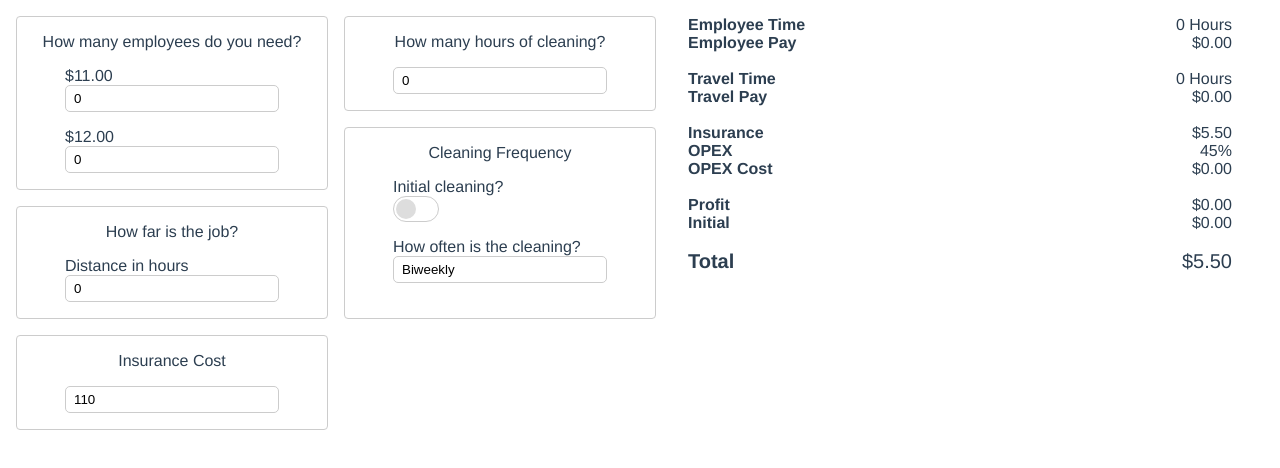
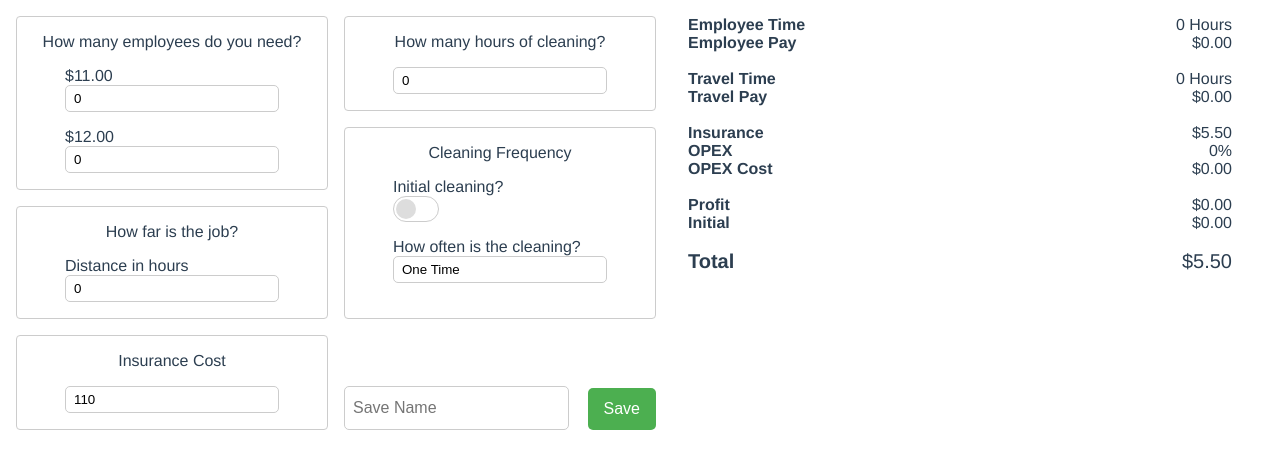
Before and after one commit to treemmett/quote-form, a Vue app: page / in a window 1280 px wide. Shown: the top 468 px of the page. Built offline with nearby package versions, Linux system fonts and the light colour scheme.

Commit message:
feat: add quote saving

```diff
--- a/src/views/Home.vue
+++ b/src/views/Home.vue
@@ -27,6 +27,11 @@
       <card title="Insurance Cost" class="insurance">
         <text-field v-model="insurance" />
       </card>
+
+      <form class="save" @submit.prevent="save">
+        <input class="input" placeholder="Save Name" name="saveName" />
+        <button>Save</button>
+      </form>
     </div>
     <div class="report">
       <result property="Employee Time" :value="employeeHours" />
@@ -55,6 +60,20 @@ import Dropdown from '@/components/Dropdown.vue';
 import Result from '@/components/Result.vue';
 import TextField from '@/components/TextField.vue';
 
+interface Quote {
+  id: string;
+  name: string;
+  data: {
+    employees11: number;
+    employees12: number;
+    hours: number;
+    distance: number;
+    insurance: number;
+    initial: boolean;
+    frequency: 'once' | 'weekly' | 'biweekly' | 'monthly';
+  };
+}
+
 @Component({
   components: {
     Card,
@@ -77,7 +96,7 @@ export default class Home extends Vue {
 
   initial: boolean = false;
 
-  frequency: 'once' | 'weekly' | 'biweekly' | 'monthly' = 'biweekly';
+  frequency: 'once' | 'weekly' | 'biweekly' | 'monthly' = 'once';
 
   get employeePay(): number {
     return this.employees11 * this.hours * 11 + this.employees12 * this.hours * 12;
@@ -139,6 +158,46 @@ export default class Home extends Vue {
       this.initialCost
     );
   }
+
+  save(e: Event) {
+    const form = e.target as HTMLFormElement;
+    const saveName = (form.elements[0] as HTMLInputElement).value as string;
+
+    const id = btoa(Date.now().toString()).replace(/=/g, '');
+
+    const saveData: Quote = {
+      id,
+      name: saveName,
+      data: {
+        employees11: this.employees11,
+        employees12: this.employees12,
+        hours: this.hours,
+        distance: this.distance,
+        insurance: this.insurance,
+        initial: this.initial,
+        frequency: this.frequency
+      }
+    };
+
+    // check if we already have a saved quotes array
+    const savedQuotes: Array<Quote> = localStorage.getItem('savedQuotes')
+      ? JSON.parse(localStorage.getItem('savedQuotes') as string)
+      : [];
+
+    savedQuotes.push(saveData);
+
+    localStorage.setItem('savedQuotes', JSON.stringify(savedQuotes));
+
+    // reset site data
+    this.employees11 = 0;
+    this.employees12 = 0;
+    this.hours = 0;
+    this.distance = 0;
+    this.insurance = 0;
+    this.initial = false;
+    this.frequency = 'once';
+    (document.querySelector('input[name=saveName]') as HTMLInputElement).value = '';
+  }
 }
 </script>
 
@@ -154,7 +213,7 @@ export default class Home extends Vue {
   grid-area: form;
   grid-template-columns: 1fr 1fr;
   grid-template-rows: 1min-content 1min-content 1min-content 1min-content;
-  grid-template-areas: 'employees hours' 'employees frequency' 'distance frequency' 'insurance .';
+  grid-template-areas: 'employees hours' 'employees frequency' 'distance frequency' 'insurance action';
   row-gap: 1em;
   column-gap: 1em;
 
@@ -182,4 +241,36 @@ export default class Home extends Vue {
 .report {
   padding: 0 2em;
 }
+
+.save {
+  grid-area: action;
+  display: flex;
+  align-items: flex-end;
+
+  input {
+    padding: 0.75em 0.5em;
+    font-size: 16px;
+    border-radius: 5px;
+    border: 1px solid #ccc;
+    outline: none;
+
+    &:active,
+    &:focus {
+      border-color: #7f7eff;
+      box-shadow: 0 0 2px #7f7eff;
+    }
+  }
+
+  button {
+    padding: 0.75em 1em;
+    font-size: 16px;
+    border-radius: 5px;
+    background-color: #4caf50;
+    color: #fff;
+    border: none;
+    appearance: none;
+    margin-left: auto;
+    cursor: pointer;
+  }
+}
 </style>
```
Also changed, not shown: public/manifest.json.
